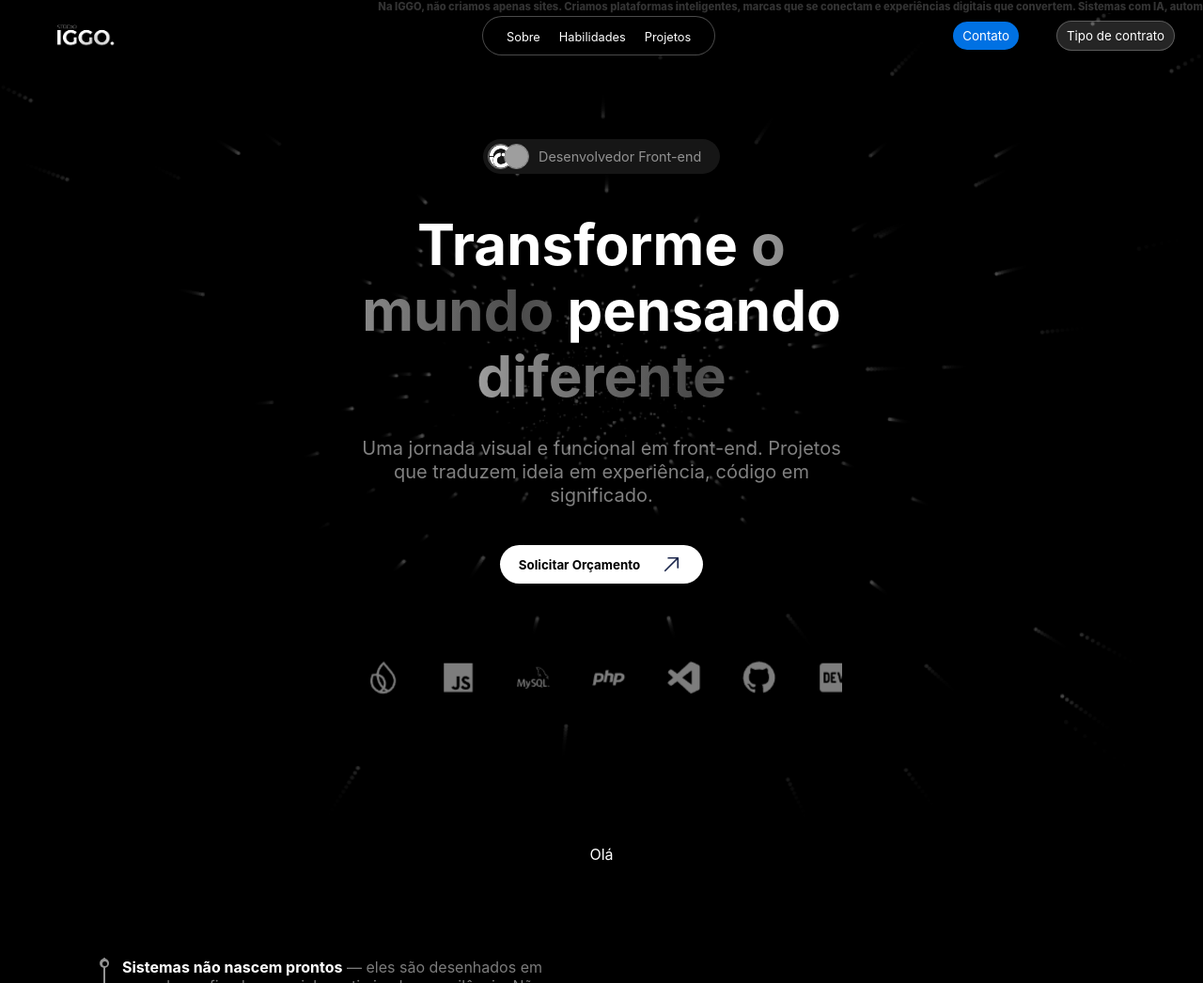
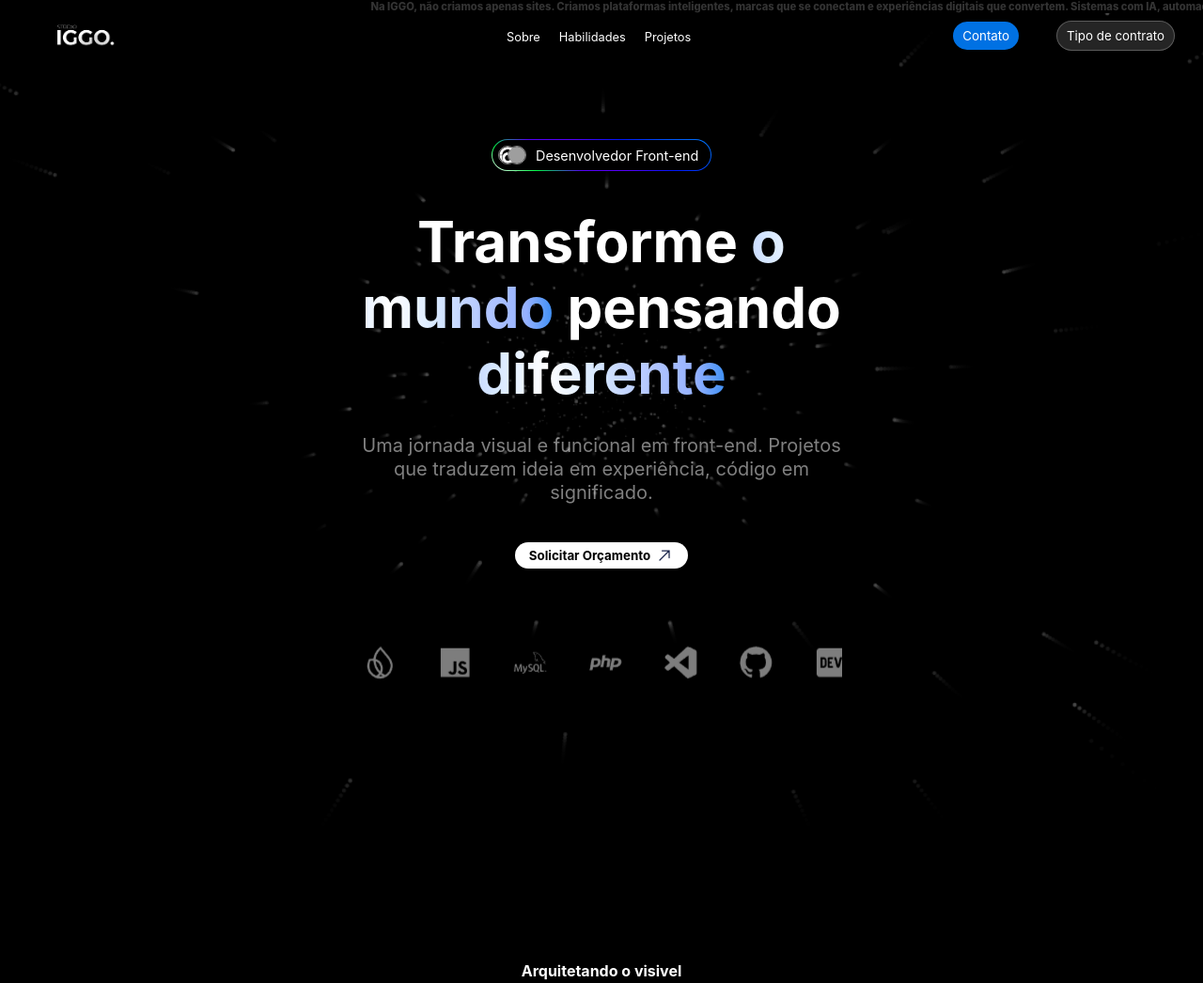
Before and after one commit to iggo-cardoso/iggo-portifolio, a plain HTML site: page index.html in a window 1280 px wide. Shown: the top 1046 px of the page at 94% size. Drawn offline with nearby package versions, Linux system fonts and the light colour scheme; grey boxes are pictures that could not be loaded; animation ran at ten frames a second.

Commit message:
Alterações novamente na estetica de fluidez da pagina

```diff
--- a/index.html
+++ b/index.html
@@ -87,7 +87,7 @@
 
             <button data-aos="fade-up" data-aos-duration="3000">
               Solicitar Orçamento
-              <img width="27px" height="27px" src="src/accets/media/icon/svg/arrow-right-up.svg" alt="">
+              <img width="20px" height="20px" src="src/accets/media/icon/svg/arrow-right-up.svg" alt="">
             </button>
             <div data-aos="fade-up" data-aos-duration="3000" class="carrousel-skills progressive">
               <div class="content">
@@ -142,9 +142,9 @@
         </div>
         </div>
       </section>
-      <section class=" section-2">
+      <section class="progressive section-2">
         <div class="title-section">
-          Olá
+          Arquitetando o visivel
         </div>
         <div class="content">
           <div class="left">
--- a/src/accets/css/animations.css
+++ b/src/accets/css/animations.css
@@ -59,6 +59,7 @@
   }
 }
 
+
 @keyframes typing {
   from {
     width: 0ch;
--- a/src/accets/css/global.css
+++ b/src/accets/css/global.css
@@ -18,7 +18,7 @@
   --progress: 0;
   filter: blur(calc(20px * (1 - var(--progress))));
   opacity: var(--progress);
-  transform: translateY(calc(60px * (1 - var(--progress))));
+  transform: translateY(calc(100px * (1 - var(--progress))));
 }
 /* PROGRESSO DE ELEMENTO NA VIEWPORT --END */
 
@@ -35,20 +35,24 @@
         #1bd6ff
     ); */
     background: linear-gradient(
-        to right,
-        #ffffff,
-        #b0b0b0,
-        #858585,
-        #676767,
-        #4b4b4b,
-        #676767,
-        #b0b0b0
-    );
+    to right,
+    #ffffff,
+    #d7e8ff,
+    #b6c9ff,
+    #95b1ff,
+    #0077ed,
+    #0144ff,
+    #0077ed,
+    #95b1ff,
+    #b6c9ff,
+    #d7e8ff,
+    #ffffff
+  );
     background-size: 200%;
     background-clip: text;
     -webkit-background-clip: text;
     -webkit-text-fill-color: transparent;
-    animation: animate-gradient 2.5s linear infinite;
+    animation: animate-gradient 2s linear infinite;
 }
 /* GRADIEND --END */
 
--- a/src/accets/css/index.css
+++ b/src/accets/css/index.css
@@ -48,7 +48,6 @@ header {
     border-radius: 50px;
     background-color: #000000;
     backdrop-filter: blur(10px);
-    border: 1px solid #8888888c;
     margin-right: -230px;
     box-sizing: border-box;
     white-space: nowrap;
@@ -174,19 +173,40 @@ header {
       margin-top: 10%;
       justify-content: center;
       .hero-info-title {
-        color: #ffffff88;
-        padding: 5px 7px 5px 5px;
+        position: relative;
+        color: #ffffff;
+        padding: 7px 7px 7px 7px;
         border-radius: 50px;
-        width: 240px;
-        background-color: #161616;
+        width: 220px;
+        background: linear-gradient(-150deg,
+        #0077f7,
+        #0052f7,
+        #0015f7,
+        #5500f7,
+        #5500f7,
+        #00f746,
+        #ffffff
+        );
         display: flex;
         align-items: center;
         gap: 10px;
         margin: auto;
         font-size: .9em;
+        z-index: 9;
+        &:after {
+          position: absolute;
+          top: 1.3px;
+          left: 1.3px;
+          content: "";
+          width: calc(100% - 2.2px);
+          height: calc(100% - 2.4px);
+          background: #000000;
+          border-radius: 8em;
+          z-index: -1;
+        }
         img {
-          width: 27px;
-          height: 27px;
+          width: 20px;
+          height: 20px;
           object-fit: cover;
           border-radius: 8em;
           border: 1px solid #ffffff7e;
@@ -222,14 +242,14 @@ header {
 
       button {
         color: #000000;
-        padding: 7px 20px;
+        padding: 4px 15px;
         border-radius: 8em;
         border: none;
         background-color: #ffffff;
         transition: 0.3s;
         display: flex;
         align-items: center;
-        gap: 20px;
+        gap: 5px;
         font-weight: 700;
         margin: auto;
         transition-duration: 3.5s;
@@ -270,7 +290,8 @@ header {
     .title-section {
       transition-duration: 1s;
       text-align: center;
-      margin-top: 10px;
+      margin-top: 150px;
+      font-weight: 700;
     }
     .content {
       padding-top: 0;
--- a/src/accets/css/responsive.css
+++ b/src/accets/css/responsive.css
@@ -98,7 +98,7 @@
         content: '';
         width: 20px;
         height: 1.3px;
-        background: var(--brand-color);
+        background: #ffffff;
         border-radius: 8em;
       } /* AFTER */
       &:before {
@@ -108,7 +108,7 @@
         content: '';
         width: 20px;
         height: 1.3px;
-        background: var(--brand-color);
+        background: #ffffff;
         border-radius: 8em;
       } /* BEFORE */
     } /* MENU ICON */
@@ -135,8 +135,8 @@
 
         button {
           margin: 25px auto;
-          padding: 5px 15px;
-          font-size: .8em;
+          padding: 3px 15px;
+          font-size: .7em;
           gap: 5px;
         } /* BUTTON */
       } /* HERO INFO */
--- a/src/accets/js/animations.js
+++ b/src/accets/js/animations.js
@@ -6,16 +6,21 @@ function updateProgressiveElements() {
   elements.forEach(el => {
     const rect = el.getBoundingClientRect();
 
-    // Cálculo de quanto do elemento está visível
+    // Cálculo da visibilidade real do elemento
     const visibleTop = Math.max(0, rect.top);
     const visibleBottom = Math.min(windowHeight, rect.bottom);
     const visibleHeight = Math.max(0, visibleBottom - visibleTop);
 
     const totalHeight = Math.min(rect.height, windowHeight);
-    const progress = Math.min(1, visibleHeight / totalHeight);
+    const visibilityRatio = visibleHeight / totalHeight;
 
-    el.style.setProperty("--progress", progress.toFixed(3));
- });
+    // Só atualiza se o elemento estiver visível em mais de 30%
+    if (visibilityRatio >= 0.3) {
+      el.style.setProperty("--progress", visibilityRatio.toFixed(3));
+    } else {
+      el.style.setProperty("--progress", "0");
+    }
+  });
 }
 
 window.addEventListener("scroll", updateProgressiveElements);
```
